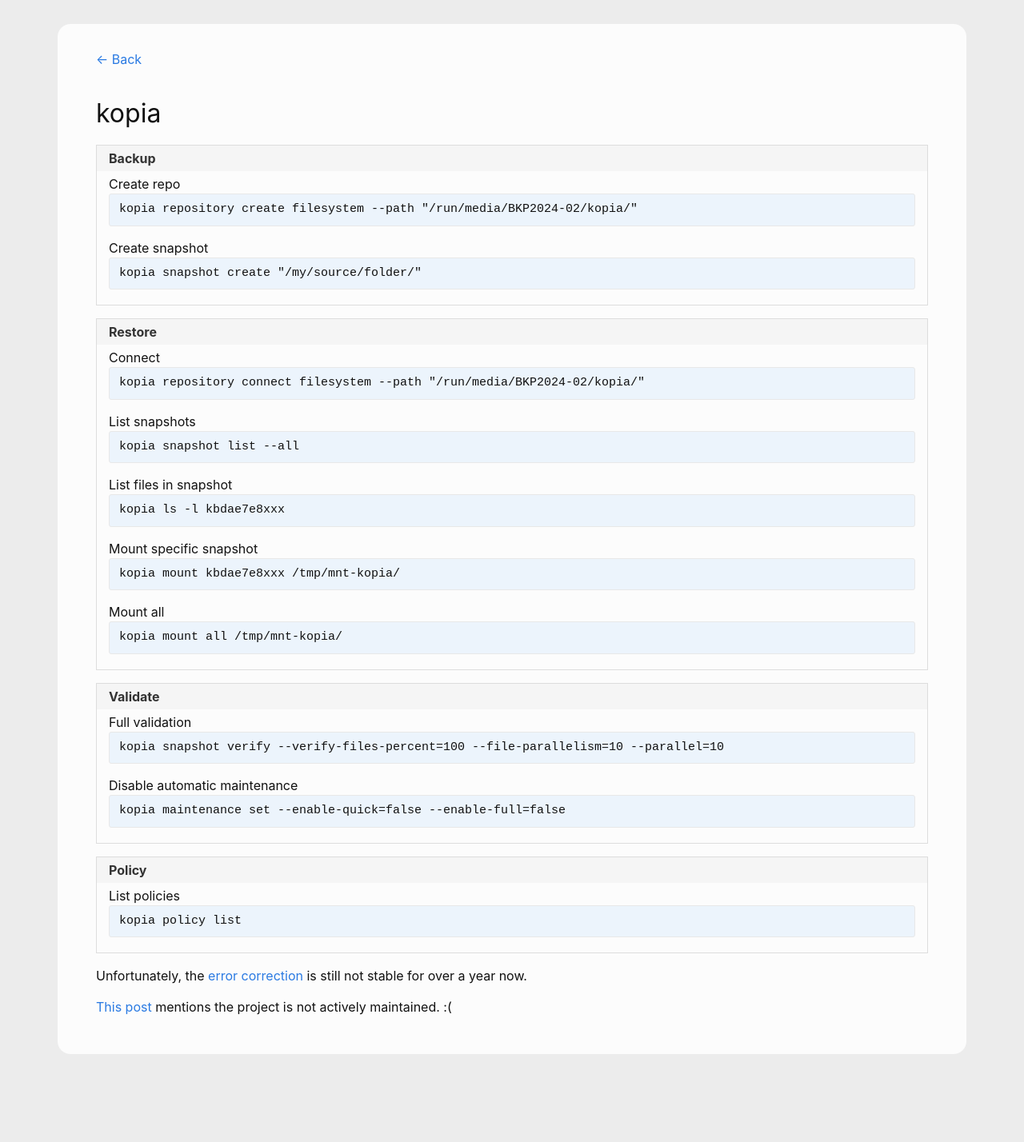
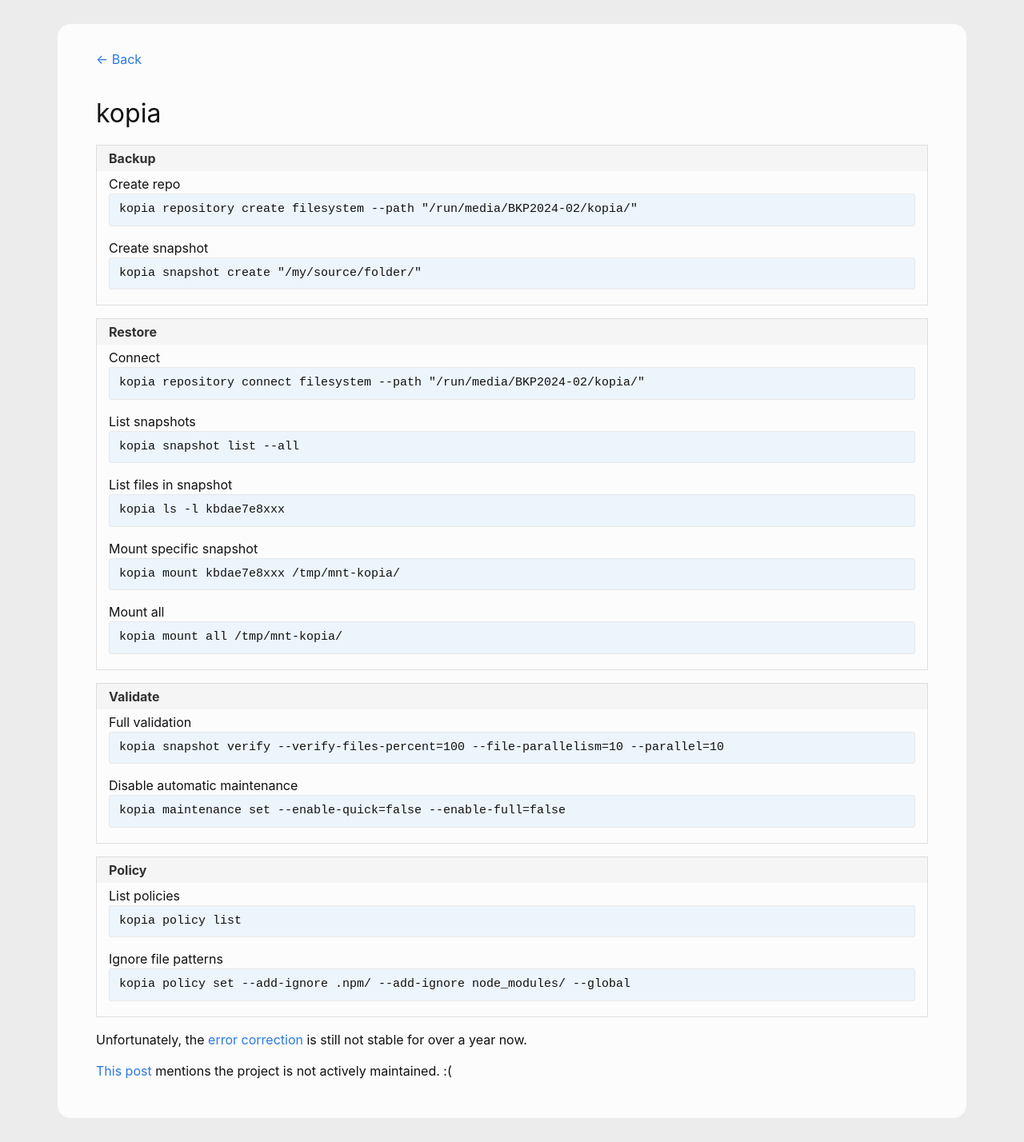
Before and after one commit to andreas-mausch/cheatsheets, a Jekyll site: the page built from _cheatsheets/kopia.md, in a window 1280 px wide. Shown: the whole page at 80% size. Built offline with Jekyll 4.4.1, drawn with Linux system fonts in a browser that asks for light colours; before the commit the page ends 1348 px from its top, so only the background shows below that.

Commit message:
kopia: Ignore file patterns

```diff
--- a/_cheatsheets/kopia.md
+++ b/_cheatsheets/kopia.md
@@ -20,6 +20,7 @@
   - name: Policy
     commands:
       List policies: kopia policy list
+      Ignore file patterns: kopia policy set --add-ignore .npm/ --add-ignore node_modules/ --global
 ---
 
 Unfortunately, the [error correction](https://kopia.io/docs/advanced/ecc/) is still not stable for over a year now.
```
